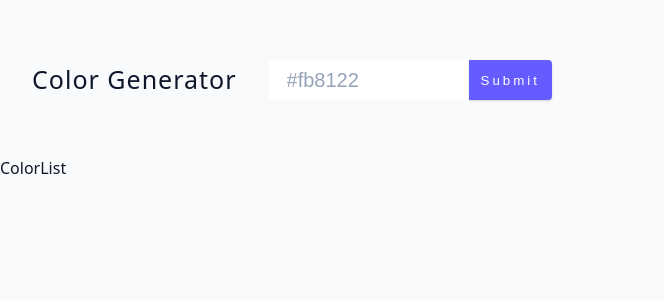
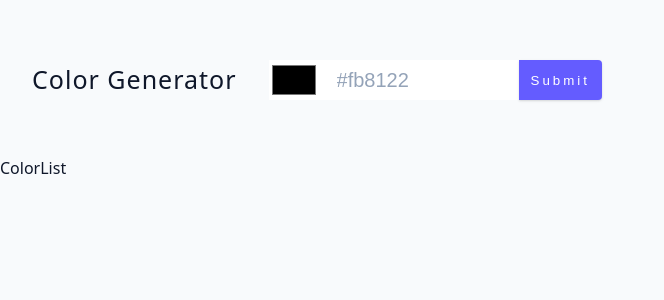
Before and after one commit to luiznaiper/Color-Picker-React, a React (Vite) app: page / in a window 1280 px wide. Shown: the top 300 px of the page, without its empty margins (0-664 px from the left). Built offline with nearby package versions, Linux system fonts and the light colour scheme.

Commit message:
:construction: Add small feature for the color input onchange

```diff
--- a/src/components/Form.jsx
+++ b/src/components/Form.jsx
@@ -14,6 +14,7 @@ const Form = () => {
     <section className="container">
       <h4>Color generator</h4>
       <form className="color-form" onSubmit={handleSubmit}>
+        <input type="color" value={color} onChange={handleColor} />
         <input
           type="text"
           value={color}
```
